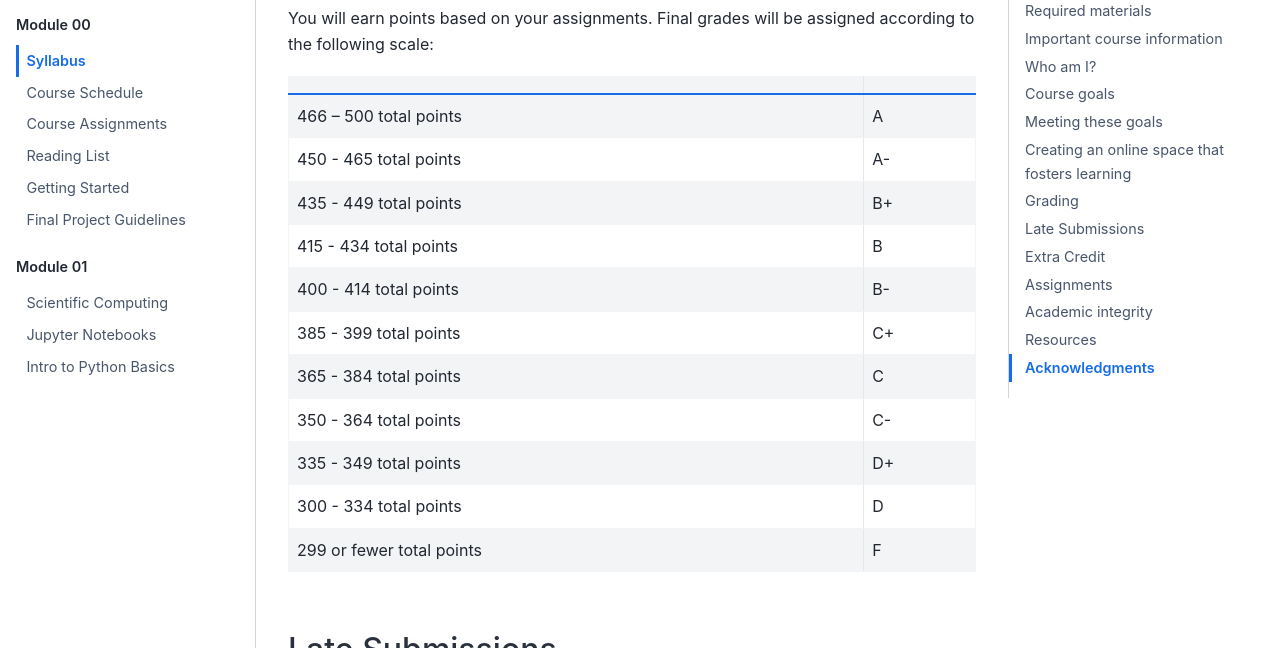
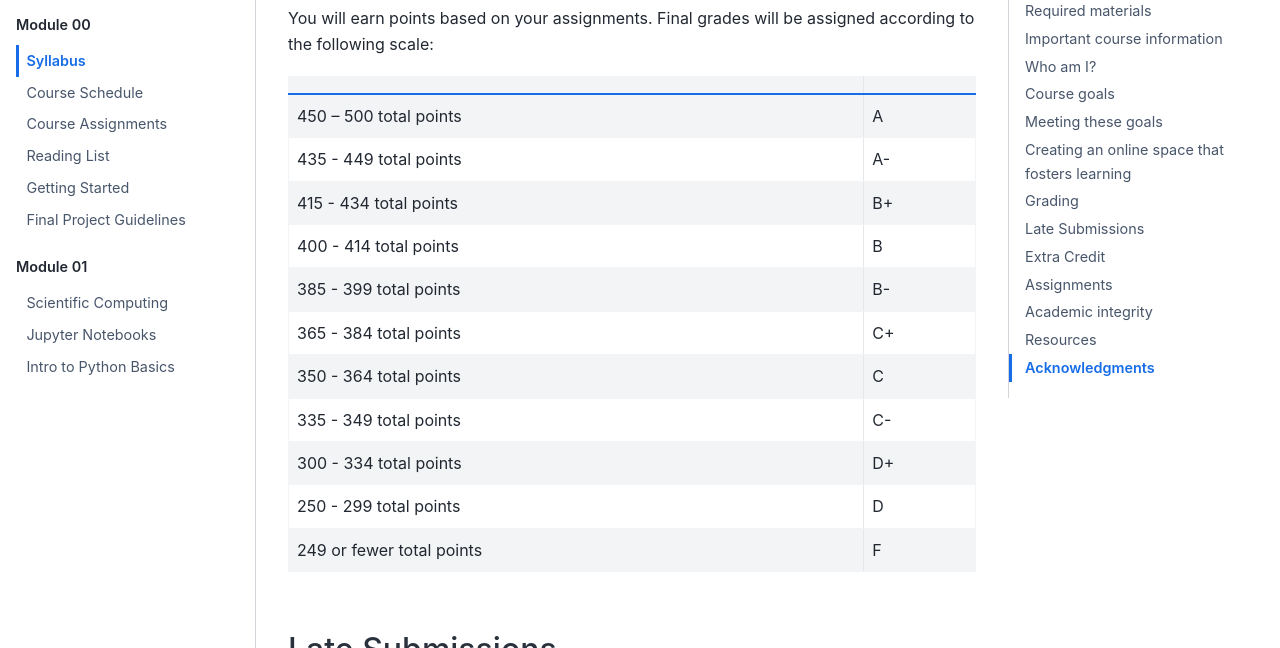
Before and after one commit to shawnrhoads/gu-psyc-347, a Jupyter Book: the page built from docs/module-00-00_Syllabus.md, in a window 1280 px wide and 900 px high, scrolled down 7081 px. Shown: the part 154-802 px from the top of the window. Built offline with Jupyter Book 1.0.4 settings and Sphinx 7.4.7 and the Sphinx Book theme 1.1.4, drawn with Linux system fonts in a browser that asks for light colours.

Commit message:
updated point system

```diff
--- a/docs/_config.yml
+++ b/docs/_config.yml
@@ -47,7 +47,7 @@ footer_text: Created by <a href="http://shawnrhoads.github.io/">Shawn A Rhoads</
 # Launch button settings
 launch_buttons:
   notebook_interface: "classic"  # The interface interactive links will activate ["classic", "jupyterlab"]
-  colab_url: "https://colab.research.google.com/"
+  colab_url: ""
   binderhub_url: ""
   thebe: false  # Add a thebe button to pages (requires the repository to run on Binder)
 
--- a/docs/module-00-00_Syllabus.md
+++ b/docs/module-00-00_Syllabus.md
@@ -107,17 +107,17 @@ You will earn points based on your assignments. Final grades will be assigned ac
 
 |                           |    |
 |---------------------------|----|
-| 466 – 500 total points    | A  |
-| 450 - 465 total points    | A- |
-| 435 - 449 total points    | B+ |
-| 415 - 434 total points    | B  |
-| 400 - 414 total points    | B- |
-| 385 - 399 total points    | C+ |
-| 365 - 384 total points    | C  |
-| 350 - 364 total points    | C- |
-| 335 - 349 total points    | D+ |
-| 300 - 334 total points    | D  |
-| 299 or fewer total points | F  |
+| 450 – 500 total points    | A  |
+| 435 - 449 total points    | A- |
+| 415 - 434 total points    | B+ |
+| 400 - 414 total points    | B  |
+| 385 - 399 total points    | B- |
+| 365 - 384 total points    | C+ |
+| 350 - 364 total points    | C  |
+| 335 - 349 total points    | C- |
+| 300 - 334 total points    | D+ |
+| 250 - 299 total points    | D  |
+| 249 or fewer total points | F  |
 
 ## Late Submissions
 
```
